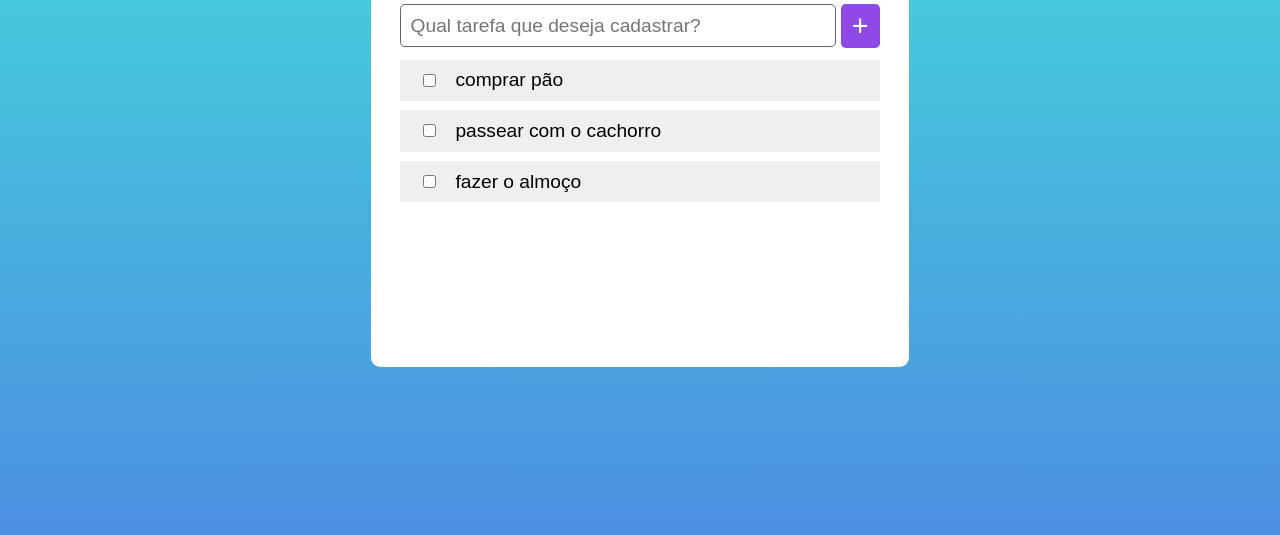
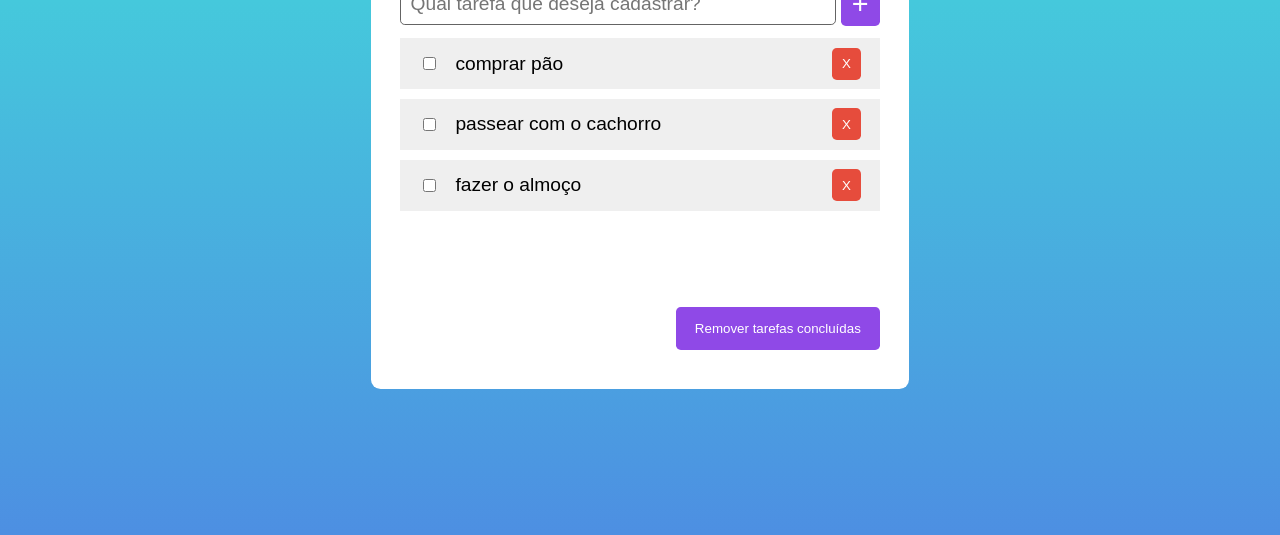
Before and after one commit to luizvictorino/To-Do-Lis, a plain HTML site: page index.html in a window 1280 px wide. Shown: the part 265-800 px from the top of the page. Drawn offline with Linux system fonts and the light colour scheme.

Commit message:
Const remove

```diff
--- a/index.html
+++ b/index.html
@@ -32,6 +32,11 @@
       <section class="todo-list-section">
         <ul id="todo-list"></ul>
       </section>
+      <footer>
+        <button onclick="removeDoneTasks()" class="remove-done-tasks-btn">
+          Remover tarefas concluídas
+        </button>
+      </footer>
     </main>
   </body>
 </html>
--- a/index.js
+++ b/index.js
@@ -10,6 +10,20 @@ const removeTask = (taskId) => {
   document
     .getElementById("todo-list")
     .removeChild(document.getElementById(taskId));
+};
+
+const removeDoneTasks = () => {
+  const tasksToRemove = tasks
+    .filter(({ checked }) => checked)
+    .map(({ id }) => id);
+
+  tasks = tasks.filter(({ checked }) => !checked);
+
+  tasksToRemove.forEach((taskToRemove) => {
+    document
+    .getElementById('todo-list')
+    .removeChild(document.getElementById(taskToRemove))
+  })
 };
 
 const createTaskListItem = (task, checkbox) => {
@@ -25,9 +39,21 @@ const createTaskListItem = (task, checkbox) => {
   toDo.id = task.id;
   toDo.appendChild(checkbox);
   toDo.appendChild(removeTaskButton);
+
   list.appendChild(toDo);
 
   return toDo;
+};
+
+const onCheckboxClick = (event) => {
+  const [id] = event.target.id.split("-");
+
+  tasks = tasks.map((taks) => {
+    return parseInt(task.id) == parseInt(id)
+      ? { ...task, checked: event.target.checked }
+      : { task };
+    return task;
+  });
 };
 
 // Manipulação do checked-box
@@ -40,6 +66,7 @@ const getCheckboxInput = ({ id, description, checked }) => {
   checkbox.type = "checkbox";
   checkbox.id = checkboxId;
   checkbox.checked = checked || false;
+  checkbox.addEventListener("change", onCheckboxClick);
 
   label.textContent = description;
   label.htmlFor = checkboxId;
@@ -66,9 +93,10 @@ const getNewTaskData = (event) => {
 
 const createTask = (event) => {
   event.preventDefault();
+
   const newTaskData = getNewTaskData(event);
+  const checkbox = getCheckboxInput(newTaskData);
 
-  const checkbox = getCheckboxInput(newTaskData);
   createTaskListItem(newTaskData, checkbox);
 
   tasks = [
@@ -88,15 +116,16 @@ window.onload = function () {
 
   tasks.forEach((task) => {
     const checkbox = getCheckboxInput(task);
+    createTaskListItem(task, checkbox);
 
-    const list = document.getElementById("todo-list");
-    const toDo = document.createElement("li");
-    // const button = document.createElement('button')
+    // const list = document.getElementById("todo-list");
+    // const toDo = document.createElement("li");
+    // // const button = document.createElement('button')
 
-    toDo.id = task.id;
+    // toDo.id = task.id;
 
-    toDo.appendChild(checkbox);
-    // toDo.appendChild(button)
-    list.appendChild(toDo);
+    // toDo.appendChild(checkbox);
+    // // toDo.appendChild(button)
+    // list.appendChild(toDo);
   });
 };
--- a/style.css
+++ b/style.css
@@ -125,3 +125,25 @@ main {
         opacity: .8;
     }
 }
+
+.remove-done-tasks-btn {
+    box-sizing: border-box;
+    height: 3.6rem;
+    color: #fff;
+    background: #8f49e7;
+    border: none;
+    border-radius: .4rem;
+    cursor: pointer;
+    padding: 0 1.6rem;
+
+    &:hover {
+        opacity: .8;
+    }
+}
+
+footer {
+    width: 100%;
+    display: flex;
+    flex-direction: row;
+    justify-content: flex-end;
+}
```
